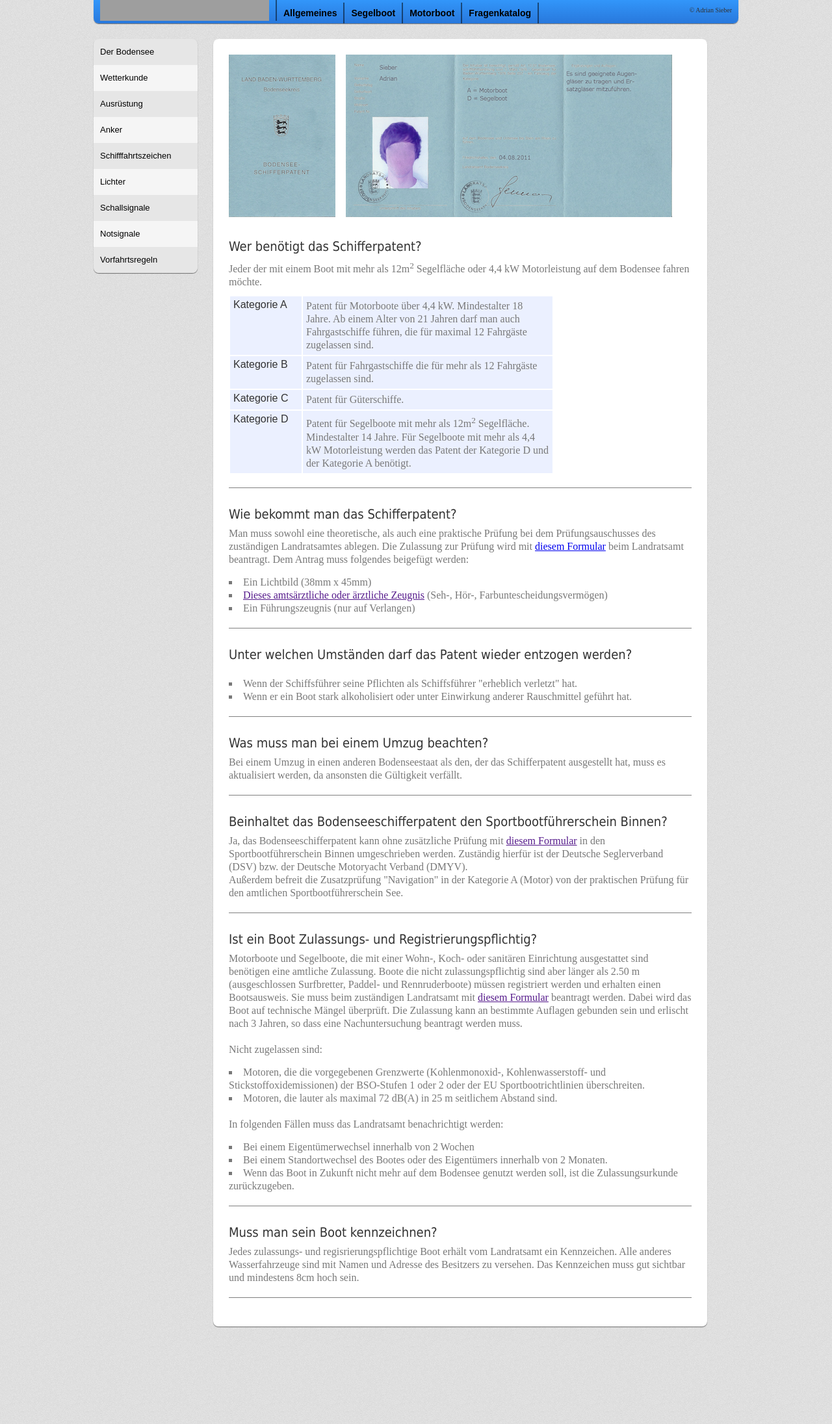
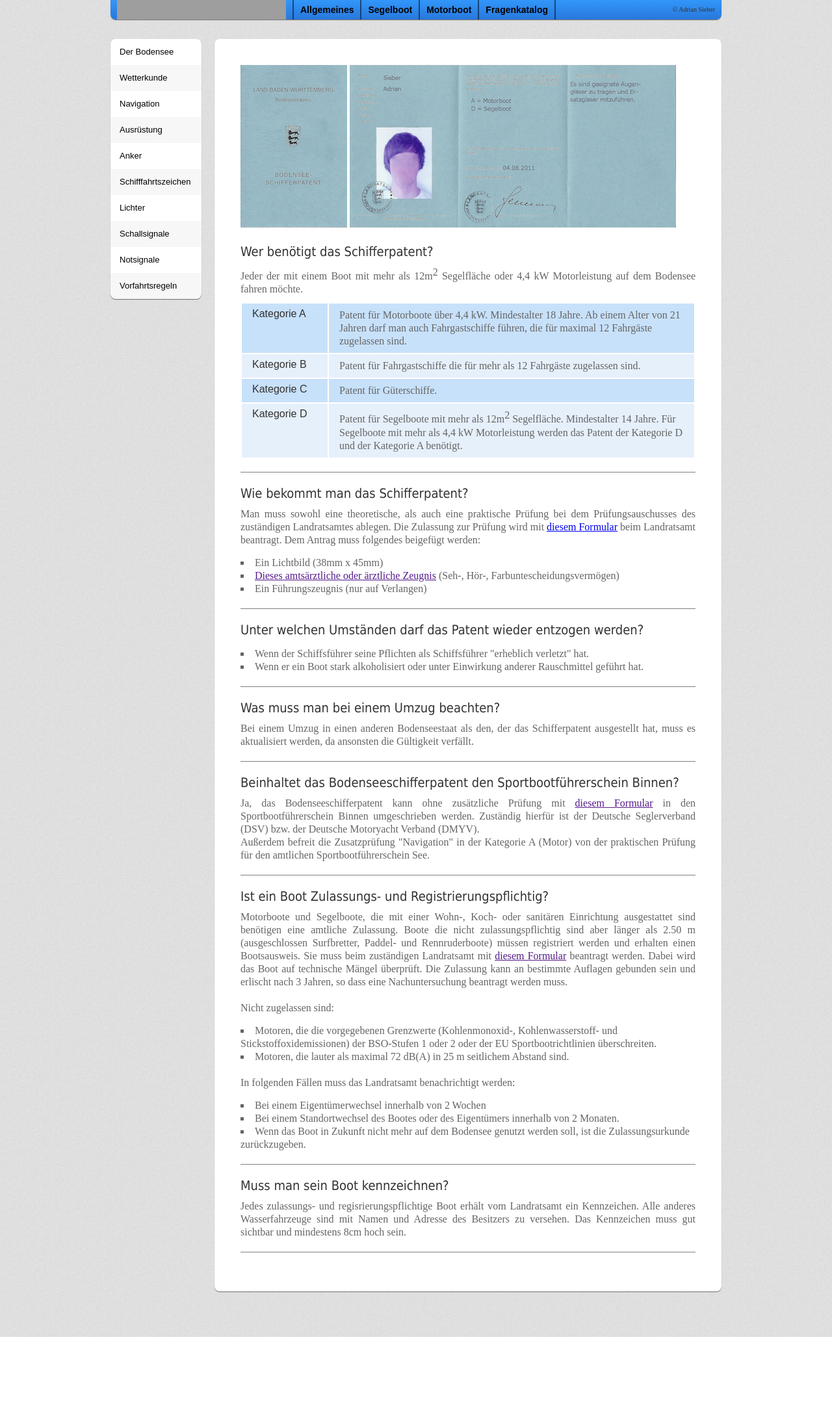
Before and after one commit to ad-si/Schifferpatent, a PHP site: page /allgemeines.php in a window 1280 px wide. Shown: the whole page at 65% size. After the commit the page ends 2057 px from the top, so only its background shows below. Run offline with PHP 8.4, Linux system fonts and the light colour scheme; some libraries are stand-ins or nearby versions; grey boxes are pictures that could not be loaded.

Commit message:
Improved Layout

```diff
--- a/allgemeines.php
+++ b/allgemeines.php
@@ -3,16 +3,13 @@
 include('inc/common.inc.php');
 include('inc/sidebar_allgemeines.inc.php');
 
-$title ='| Allgemeines';
+$title =' | Allgemeines';
 
 $content .=
-'<div id="general">'.
+'<div class="text" id="general">';
 
-	'<div class="text">';
-
-		$content .='
-		<img src="img/schein_außen_small.png" alt="Bodenseeschifferpatent Umschlag" height="250px" />
-		&nbsp;&nbsp;
+		$content .=
+		'<img src="img/schein_außen_small.png" alt="Bodenseeschifferpatent Umschlag" height="250px" />
 		<img src="img/schein_innen_small.png" alt="Bodenseeschifferpatent Schein" height="250px" />
 		<br />
 		<br />
@@ -109,12 +106,10 @@ $content .=
 		<p>Jedes zulassungs- und regisrierungspflichtige Boot erhält vom Landratsamt ein Kennzeichen.
 		Alle anderes Wasserfahrzeuge sind mit Namen und Adresse des Besitzers zu versehen.
 		Das Kennzeichen muss gut sichtbar und mindestens 8cm hoch sein.</p>
-		<hr />
-		';
+		<hr />';
 
-	$content .='
-	</div>
-</div>';
+$content .=
+'</div>';
 
 $template = new template($template_file);//Template parsen
 $template->readtemplate();
--- a/inc/common.inc.php
+++ b/inc/common.inc.php
@@ -5,7 +5,7 @@ require_once('classes/db_mysql.php');
 require_once('functions.inc.php');
 
 function error_handler($errno, $errstr, $errfile, $errline) {
-    if (substr($_SERVER['REQUEST_URI'], 0, 24) == '/bodenseeschifferpatent/')
+    if (substr($_SERVER['REQUEST_URI'], 0, 24) == '/dev/')
         echo '<pre>'.(new ErrorException($errstr, 0, $errno, $errfile, $errline)).'</pre>';
     else
     // mail('adriansieber@web.de', 'Bodenseeschifferpatent error', new ErrorException($errstr, 0, $errno, $errfile, $errline));
@@ -17,8 +17,8 @@ set_error_handler('error_handler');
 
 $template_file = 'template/home.htm';
 
-$template_header = '
-<!--[if lt IE 9]>
+$template_header =
+'<!--[if lt IE 9]>
 	<script src="http://html5shim.googlecode.com/svn/trunk/html5.js"></script>
 <![endif]-->
 <link rel="stylesheet" media="all" href="styles/desktop.css" type="text/css" />
--- a/inc/sidebar_allgemeines.inc.php
+++ b/inc/sidebar_allgemeines.inc.php
@@ -1,16 +1,24 @@
 <?php
 
-$content .='<ul class="sidebar">'.
-		'<li><a href="bodensee">Der Bodensee</a></li>'.
-		'<li><a href="wetterkunde">Wetterkunde</a></li>'.
-		//'<li><a href="navigation">Navigation</a></li>'.
-		'<li><a href="ausrüstung">Ausrüstung</a></li>'.
-		'<li><a href="anker">Anker</a></li>'.
-		'<li><a href="schifffahrtszeichen">Schifffahrtszeichen</a></li>'.
-		'<li><a href="lichter">Lichter</a></li>'.
-		'<li><a href="schallsignale">Schallsignale</a></li>'.
-		'<li><a href="notsignale">Notsignale</a></li>'.
-		'<li><a href="vorfahrtsregeln">Vorfahrtsregeln</a></li>'.
-	'</ul>';
+$topics = array(
+'Der Bodensee' 				=> 'motorbootstypen',
+'Wetterkunde' 				=> 'motor',
+'Navigation' 				=> 'propeller',
+'Ausrüstung' 				=> 'steuerung',
+'Anker' 					=> 'sicherheit',
+'Schifffahrtszeichen' 		=> 'motorboottheorie',
+'Lichter' 					=> 'motorbootprüfung',
+'Schallsignale' 			=> 'schallsignale',
+'Notsignale' 				=> 'notsignale',
+'Vorfahrtsregeln' 			=> 'Vorfahrtsregeln',
+);
+
+$content .='<ul class="sidebar">';
+
+foreach($topics as $name => $link){
+	$content .= '<li><a href="'.$link.'">'.$name.'</a></li>';
+}
+
+$content .='</ul>';
 
 ?>
--- a/styles/desktop.css
+++ b/styles/desktop.css
@@ -17,6 +11,7 @@ menu, footer, header, nav, section, summary, time, mark, audio, video {
 	margin: 0;
 	padding: 0;
 	border: 0;
+	font-size: 100%;
 }
 
 article, aside, canvas, figure, figure img, figcaption, hgroup,
@@ -69,34 +64,32 @@ body {
 }
 */
 
-/* Selection colours (easy to forget) */
+/* Selection colours */
 
-::selection 	 	{background: rgb(255,255,158);}
-::-moz-selection 	{background: rgb(255,255,158);}
+::selection 	 	{background: rgb(50,180,250);}
+::-moz-selection 	{background: rgb(50,180,250);}
 img::selection 		{background: transparent;}
 img::-moz-selection	{background: transparent;}
-body {-webkit-tap-highlight-color: rgb(255,255,158);}
+body {-webkit-tap-highlight-color: rgb(50,180,250);}
 
 
 
-/*		Default Layout: 992px.
-		Gutters: 24px.
-		Outer margins: 48px.
-		Leftover space for scrollbars @1024px: 32px.
-----------------------------------------------------------------------------------------
-cols    1     2      3      4      5      6      7      8      9      10    11    12
-px      68    160    252    344    436    528    620    712    804    896   988   1080   */
+/*		Default Layout: 960px
+		Columns:	60px
+		Gutters: 	10px
+*/
 
 html {
 	background: url(../img/bg.jpg);
 }
 
 body {
-	width: 992px;
-    margin: 0 auto 100px auto;
+	width: 940px;
+	padding: 0 10px 0 10px;
+    margin: 0 auto 60px auto;
 	-webkit-text-size-adjust: 100%; /* Stops Mobile Safari from auto-adjusting font-sizes */
 	font: 500 16px/20px "Times New Roman", serif;
-	color: rgb(120,120,120);
+	color: rgb(100,100,100);
 	position: relative;
 }
 
@@ -126,8 +119,9 @@ h2 a {
 }
 
 h3 {
-	font: 500 20px/40px "Tahoma", sans-serif;
+	font: 500 20px/24px "Tahoma", sans-serif;
 	color: rgba(50,50,50,1);
+	margin: 0 0 10px 0;
 }
 
 h4 {
@@ -137,15 +131,20 @@ h4 {
 }
 
 em {
-	font-weight: 900;
+	font-weight: 700;
 	font-style: normal;
-	font-family: sans-serif;
+	font-family: sans-serif
+}
+
+.not {
+	text-decoration: line-through;
 }
 
 /*------------------------------------------------------Navigation--------------------------------*/
 
-#nav {
-	width: 992px;
+nav {
+	width: 940px;
+	height: 30px;
 	color: white;
 	position: fixed;
 	top: 0px;
@@ -161,10 +160,10 @@ em {
 	display: inline-block;
 }
 
-#nav a {
+nav a {
 	vertical-align: top;
-	font: 900 14px/32px "Arial", sans-serif;
-	height: 32px;
+	font: 900 14px/30px "Arial", sans-serif;
+	height: 30px;
 	min-width: 23px;
 	display: inline-block;
 	text-decoration: none;
@@ -174,18 +173,18 @@ em {
 	vertical-align: middle;
 }
 
-#nav a:active:not(#adrian),
-#nav a:focus:not(#adrian) {
+nav a:active:not(#adrian),
+nav a:focus:not(#adrian) {
 	box-shadow: inset 2px 0px 10px rgba(0,0,0,0.5);
 }
 
-#nav:first-child:active,
-#nav:first-child:focus {
+nav:first-child:active,
+nav:first-child:focus {
 	border-radius: 0 0 0 8px;
 }
-#nav a#adrian{
+nav a#adrian{
 	display: inline-block;
-	font: 100 10px/32px "", serif;
+	font: 100 10px/30px "", serif;
 	color: rgb(50,50,50);
 	text-decoration: none;
 	float: right;
@@ -193,46 +192,101 @@ em {
 	border: none;
 }
 
-#nav a#adrian:hover{
+nav a#adrian:hover{
 	color: rgb(0,0,0);
 }
 
-ul.sidebar{
+.sidebar{
 	position: fixed;
-	overflow: hidden;
-	width: 160px;
+	width: 140px;
 	display: inline-block;
 	list-style-type: none;
 	margin: 60px 0 0 0;
 	border-radius: 8px;
    	box-shadow: 0px 1px 1px rgba(0,0,0,0.5);
+   	background: white;
 }
 
-ul.sidebar li{
-	font: 500 13px/40px "Arial", sans-serif;
-	padding: 0px 10px 0 10px;
-	background: rgb(230,230,230);
+.sidebar li:nth-of-type(2n) {
+	background: rgba(0,0,0,0.03);
 }
 
-ul.sidebar li:nth-of-type(2n) {
-	background: rgba(245,245,245,1);
-}
-
-ul.sidebar li:first-of-type {
+.sidebar li:first-of-type {
 	border-radius: 8px 8px 0px 0;
 }
 
-ul.sidebar li:last-of-type {
+.sidebar li:last-of-type {
 	border-radius: 0 0px 8px 8px;
 }
 
-ul.sidebar li a{
+.sidebar li a{
+	display: inline-block;
 	text-decoration: none;
 	color: black;
+	font: 500 13px/40px "Arial", sans-serif;
+	padding: 0px 10% 0 10%;
+	width: 80%;
+}
+
+/*-------------------------------------- Sites -----------------------------------------*/
+
+.text {
+	display: inline-block;
+	vertical-align: top;
+	width: 700px;
+	margin: 60px 0px 10px 160px;
+	padding: 40px;
+	min-height: 400px;
+	box-shadow: 0 1px 1px rgba(0,0,0,0.5);
+	background: white;
+	border-radius: 8px;
+}
+
+.text p {
+	margin: 0px 0px 10px 0px;
+	text-align: justify;
+}
+
+.text hr {
+	height: 1px;
+	width: 100%;
+	background: grey;
+	margin: 20px 0 20px 0;
+}
+
+.text ul{
+	list-style: inside;
+	list-style-type: square;
+	margin: 15px 0 0 0;
 }
 
 
-/*------------------------------------------------Home-------------------------------------------*/
+.text table{
+	width: 100%;
+	margin: 10px 0 0 0;
+}
+
+	.text table tr {
+		background: rgb(200,225,250);
+	}
+
+	.text table tr:nth-of-type(2n) {
+		background: rgb(230,240,251);
+	}
+
+	.text table td{
+		min-width: 100px;
+		vertical-align: top;
+		padding: 8px 16px;
+	}
+
+	.text table tr td:first-child{
+		font: 500 16px/16px "Arial", sans-serif;
+		color: rgb(50,50,50);
+	}
+
+
+/*----------------------------------------- Home ---------------------------------------*/
 
 #home{
     border-radius:  8px;
@@ -253,79 +307,33 @@ ul.sidebar li a{
 	margin: 30px;
 }
 
-/*---------------------------------------------Sites---------------------------------------------*/
 
-.text {
-	display: inline-block;
-	vertical-align: top;
-	width: 712px;
-	margin: 60px 0px 50px 184px;
-	padding: 24px;
-	min-height: 500px;
-	box-shadow: 0 1px 1px rgba(0,0,0,0.5);
-	background: white;
-	border-radius: 8px;
-}
-
-.text p {
-	margin: 0px 0px 10px 0px;
-}
-
-.text hr {
-	height: 1px;
-	width: 100%;
-	background: grey;
-	margin: 20px 0 20px 0;
-}
-
-.text ul{
-	list-style: inside;
-	list-style-type: square;
-	margin: 15px 0 0 0;
-}
-
-
-.text table{
-	width: 500px;
-	margin: 10px 0 0 0;
-}
-
-.text table td{
-	min-width: 100px;
-	vertical-align: top;
-	background: rgb(235,240,255);
-	padding: 5px;
-}
-
-.text table tr td:first-child{
-	font: 500 16px/16px "Arial", sans-serif;
-	color: rgb(50,50,50);
-}
-
-
-/*---------------------------------------Questions-----------------------------------------------*/
-div#questions{
-	padding: 50px;
+/*-------------------------------------- Questions -------------------------------------*/
+#questions{
+	padding: 60px;
 	margin: 60px 0px 0px 0px;
 	background: white;
 	border-radius: 8px;
 	box-shadow: 0 1px 1px rgba(0,0,0,0.5)
 }
 
-div#questions em{
-	font-size: 14px;
+#questions em{
 	color: rgb(50,50,50);
 }
 
-table#questionstable tr{
+#questionstable {
+	max-width: 100%;
+}
+
+#questionstable tr{
 	background: rgba(0,0,0,0.04);
 }
 
-table#questionstable tr:nth-of-type(2n+1){
+#questionstable tr:nth-of-type(2n+1){
 	background: rgba(0,0,0,0.1);
 }
 
-table#questionstable td{
+#questionstable td{
 	vertical-align: top;
 	padding: 10px;
 }
--- a/template/home.htm
+++ b/template/home.htm
@@ -3,33 +3,44 @@
 
 <head>
 	<meta http-equiv="content-type" content="text/html; charset=utf-8" />
-	<title>Bodenseeschifferpatent {TITLE}</title>
+	<title>Bodenseeschifferpatent{TITLE}</title>
 	<meta name="description" content="Alle Informationen und die offiziellen Prüfungsfragen für das Bodenseeschifferpatent." />
 	<meta name="keywords" content="Bodenseeschifferpatent, Schifferpatent" />
-
 	{HEADER}
-
 </head>
 
 <body>
-
 	<div id="wrapper">
 
-		<div id="nav">
+		<nav>
 			{MENU}
-		</div><!--nav-->
+		</nav>
 
-		<div id="wrapcontent">
+		<section id="wrapcontent">
 			{CONTENT}
-		</div><!-- #wrapcontent -->
+		</section>
 
 		<div id="footer">
 			{FOOTER}
-		</div><!-- #footer -->
+		</div>
 
-	</div><!-- #wrapper -->
+	</div>
+</body>
 
-</body>
+
+<script type="text/javascript">
+/*
+(
+	function(){
+		window.javascriptgrid={columns:{'default':{columns:12}},columnWidth:60,gapWidth:20};
+		var script=document.createElement('script');
+		script.src='http://jsg.javascriptgrid.org/jsg.js';
+		document.getElementsByTagName('HEAD')[0].appendChild(script);
+	}
+)();
+
+ */
+</script>
 
 <!-- Piwik -->
 <script type="text/javascript">
```
Also changed, not shown: other parts of styles/desktop.css (+70 -19 lines), fragen.php (+7 -11 lines), inc/sidebar_motorboot.inc.php (+17 -9 lines), inc/sidebar_segelboot.inc.php (+23 -15 lines), styles/._desktop.css (deleted), styles/._mobile.css (deleted), 1 other file.
